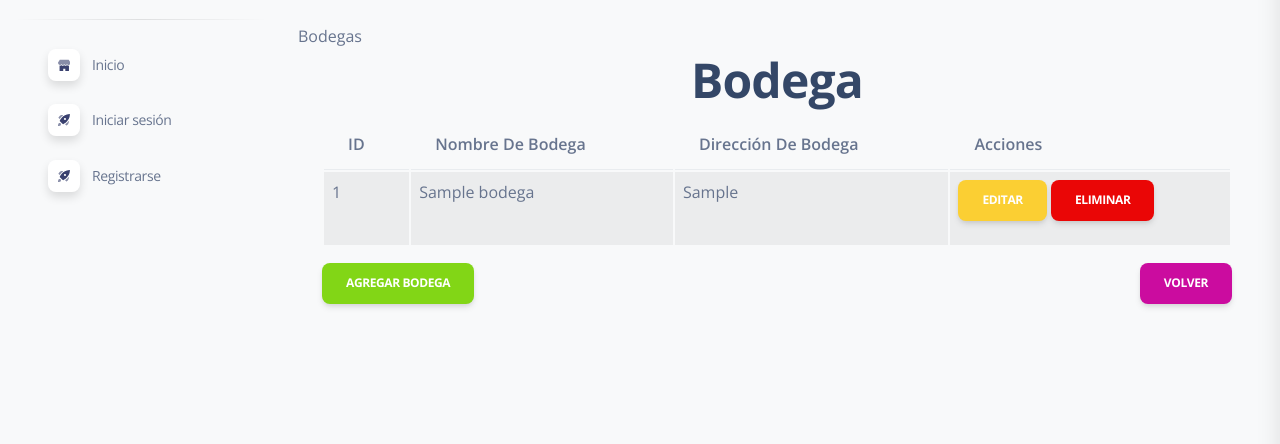
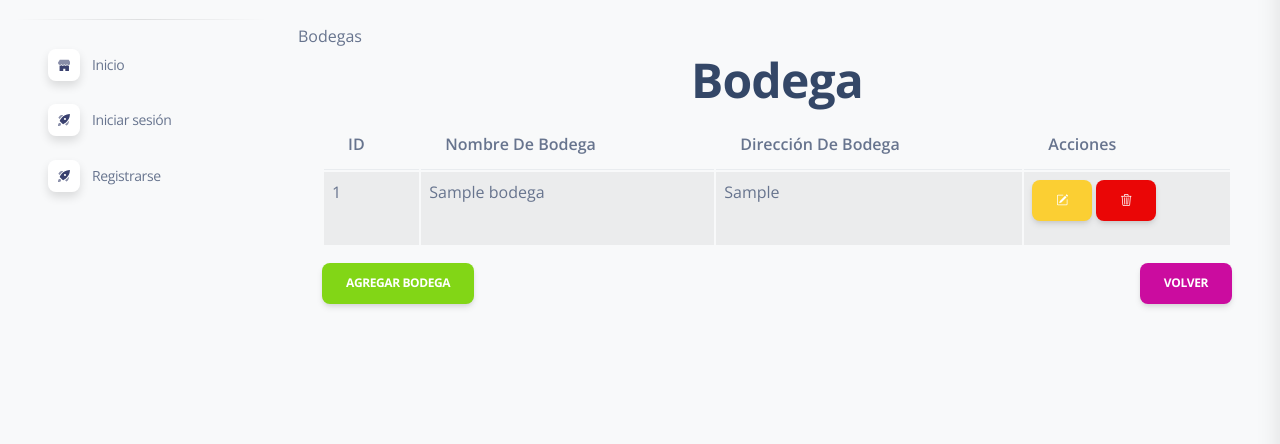
Before and after one commit to Eduardo9870/inventario, a Django app: page /bodega/ in a window 1280 px wide. Shown: the part 75-519 px from the top of the page. Run offline with Django 4.2, Linux system fonts and the light colour scheme; tables that the repository leaves empty hold one stand-in row (values such as "Sample post"); some libraries are stand-ins or nearby versions.

Commit message:
mantener resalto de color 2 y icons bootstrap

```diff
--- a/templates/base.html
+++ b/templates/base.html
@@ -19,6 +19,7 @@
   <script src="https://kit.fontawesome.com/42d5adcbca.js" crossorigin="anonymous"></script>
   <!-- CSS Files -->
   <link id="pagestyle" href="{% static 'css/soft-ui-dashboard.css' %}" rel="stylesheet" />
+  <link rel="stylesheet" href="https://cdn.jsdelivr.net/npm/bootstrap-icons@1.10.5/font/bootstrap-icons.css">
   <!-- Nepcha Analytics (nepcha.com) -->
   <!-- Nepcha is an easy-to-use web analytics tool. No cookies and fully compliant with GDPR, CCPA, and PECR. -->
   <script defer data-site="YOUR_DOMAIN_HERE" src="https://api.nepcha.com/js/nepcha-analytics.js"></script>
--- a/templates/menus/aside.html
+++ b/templates/menus/aside.html
@@ -33,7 +33,7 @@
           </a>
         </li>
         <li class="nav-item ">
-          <a class="nav-link {% if request.path == '/producto/' %}active{% endif %}" href="/producto">
+          <a class="nav-link {% if request.path == '/producto/' or  request.path == '/add/'%}active{% endif %}" href="/producto">
             <div class="icon icon-shape icon-sm shadow border-radius-md bg-white text-center me-2 d-flex align-items-center justify-content-center">
               <svg width="12px" height="12px" viewBox="0 0 42 42" version="1.1" xmlns="http://www.w3.org/2000/svg" xmlns:xlink="http://www.w3.org/1999/xlink">
                 <title>office</title>
@@ -53,7 +53,7 @@
           </a>
         </li>
         <li class="nav-item">
-          <a class="nav-link {% if request.path == '/bodega/' %}active{% endif %}" href="/bodega">
+          <a class="nav-link {% if request.path == '/bodega/' or request.path == '/addBodega/' %}active{% endif %}" href="/bodega">
             <div class="icon icon-shape icon-sm shadow border-radius-md bg-white text-center me-2 d-flex align-items-center justify-content-center">
               <svg width="12px" height="12px" viewBox="0 0 43 36" version="1.1" xmlns="http://www.w3.org/2000/svg" xmlns:xlink="http://www.w3.org/1999/xlink">
                 <title>credit-card</title>
--- a/templates/viewBodega.html
+++ b/templates/viewBodega.html
@@ -25,10 +25,10 @@ Bodegas
         <td>{{ bodega.direccionBodega }}</td>
         <td>
           <a href="/bodega/edit/{{ bodega.id }}" class="btn btn-warning"
-            ><i class="bi bi-pencil-square"></i> Editar
+            ><i class="bi bi-pencil-square"></i>
           </a>
           <a href="/bodega/delete/{{ bodega.id }}" class="btn btn-danger"
-            ><i class="bi bi-trash3"></i> Eliminar
+            ><i class="bi bi-trash3"></i>
           </a>
         </td>
       </tr>
```
